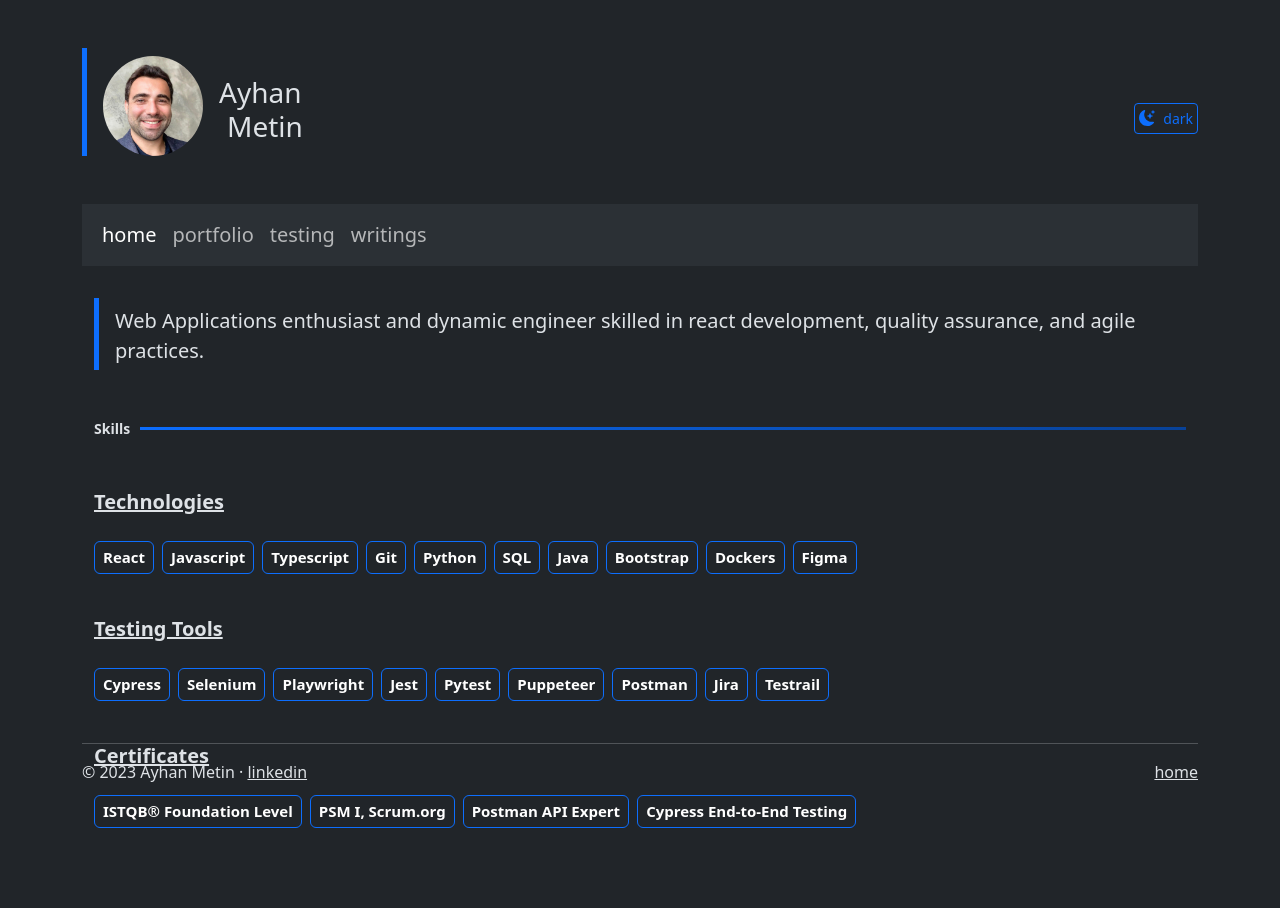
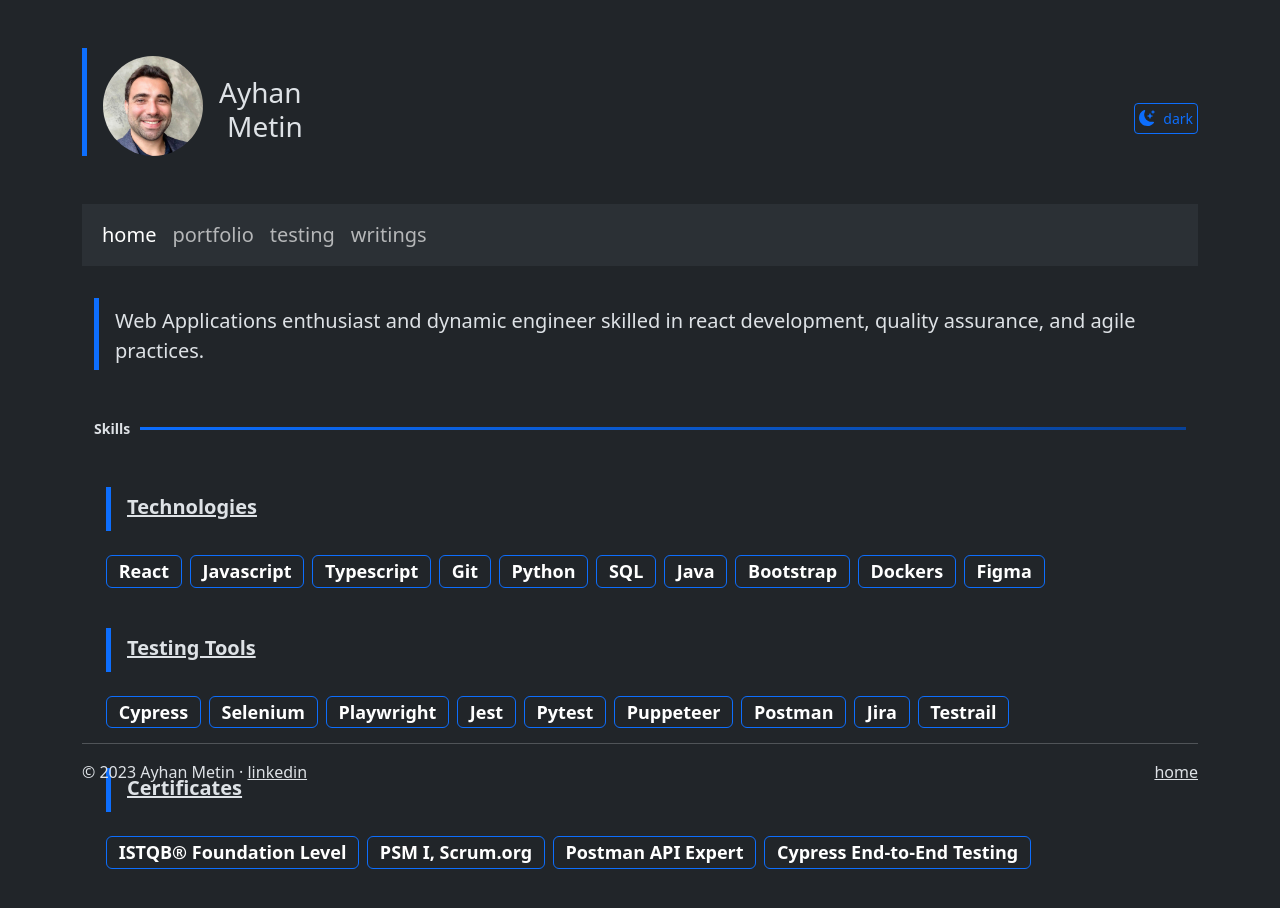
Before and after one commit to ayhanmetin/portfolio, a React (Vite) app: page / in a window 1280 px wide. Shown: the top 908 px of the page. Built offline with nearby package versions, Linux system fonts and the light colour scheme.

Commit message:
initial commit

```diff
--- a/src/components/Skills.jsx
+++ b/src/components/Skills.jsx
@@ -3,92 +3,68 @@ import React from 'react';
 export default function Skills() {
   return (
     <>
-      <div className='container mt-5 m-0 p-0 fs-5 text'>
-        <div className='mt-2 d-block fs-5 text fw-semibold text-decoration-underline'>
-          Technologies
+      <div className='container mt-5'>
+        <div className='text-start mb-0 pt-2 border-start ps-3 p-1 border-5 border-primary'>
+          <h2 className='fs-5 fw-semibold text-decoration-underline '>
+            Technologies
+          </h2>
         </div>
-        <div className='m-0 p-0 d-flex gap-2 py-4'>
-          <span className='badge p-2 text-bg-dark border border-primary'>
-            React
-          </span>
-          <span className='badge p-2 text-bg-dark border border-primary'>
+        <div className='d-flex flex-wrap gap-2 py-4 fs-4 text'>
+          <span className='badge bg-dark border border-primary'>React</span>
+          <span className='badge bg-dark border border-primary'>
             Javascript
           </span>
-          <span className='badge p-2 text-bg-dark border border-primary'>
+          <span className='badge bg-dark border border-primary'>
             Typescript
           </span>
-          <span className='badge p-2 text-bg-dark border border-primary'>
-            Git
-          </span>
-          <span className='badge p-2 text-bg-dark border border-primary'>
-            Python
-          </span>
-          <span className='badge p-2 text-bg-dark border border-primary'>
-            SQL
-          </span>
-          <span className='badge p-2 text-bg-dark border border-primary'>
-            Java
-          </span>
-          <span className='badge p-2 text-bg-dark border border-primary'>
-            Bootstrap
-          </span>
-          <span className='badge p-2 text-bg-dark border border-primary'>
-            Dockers
-          </span>
-          <span className='badge p-2 text-bg-dark border border-primary'>
-            Figma
-          </span>
+          <span className='badge bg-dark border border-primary'>Git</span>
+          <span className='badge bg-dark border border-primary'>Python</span>
+          <span className='badge bg-dark border border-primary'>SQL</span>
+          <span className='badge bg-dark border border-primary'>Java</span>
+          <span className='badge bg-dark border border-primary'>Bootstrap</span>
+          <span className='badge bg-dark border border-primary'>Dockers</span>
+          <span className='badge bg-dark border border-primary'>Figma</span>
         </div>
       </div>
-      <div className='container mt-3 m-0 p-0 fs-5 text'>
-        <div className='mt-2 d-block fs-5 text fw-semibold text-decoration-underline'>
-          Testing Tools
+
+      <div className='container mt-3 fs-4 text'>
+        <div className='text-start mb-0 pt-2 border-start ps-3 p-1 border-5 border-primary '>
+          <h2 className='fs-5 fw-semibold text-decoration-underline'>
+            Testing Tools
+          </h2>
         </div>
-        <div className='m-0 p-0 d-flex gap-2 py-4'>
-          <span className='badge p-2 text-bg-dark border border-primary'>
-            Cypress
-          </span>
-          <span className='badge p-2 text-bg-dark border border-primary'>
-            Selenium
-          </span>
-          <span className='badge p-2 text-bg-dark border border-primary'>
+        <div className='d-flex flex-wrap gap-2 py-4'>
+          <span className='badge bg-dark border border-primary'>Cypress</span>
+          <span className='badge bg-dark border border-primary'>Selenium</span>
+          <span className='badge bg-dark border border-primary'>
             Playwright
           </span>
-          <span className='badge p-2 text-bg-dark border border-primary'>
-            Jest
-          </span>
-          <span className='badge p-2 text-bg-dark border border-primary'>
-            Pytest
-          </span>
-          <span className='badge p-2 text-bg-dark border border-primary'>
-            Puppeteer
-          </span>
-          <span className='badge p-2 text-bg-dark border border-primary'>
-            Postman
-          </span>
-          <span className='badge p-2 text-bg-dark border border-primary'>
-            Jira
-          </span>
-          <span className='badge p-2 text-bg-dark border border-primary'>
-            Testrail
-          </span>
+          <span className='badge bg-dark border border-primary'>Jest</span>
+          <span className='badge bg-dark border border-primary'>Pytest</span>
+          <span className='badge bg-dark border border-primary'>Puppeteer</span>
+          <span className='badge bg-dark border border-primary'>Postman</span>
+          <span className='badge bg-dark border border-primary'>Jira</span>
+          <span className='badge bg-dark border border-primary'>Testrail</span>
         </div>
       </div>
-      <div className='container mt-3 m-0 p-0 fs-5 text'>
-        <div className='mt-2 d-block fs-5 text fw-semibold text-decoration-underline'>
-          Certificates
+
+      <div className='container mt-3 fs-4 text'>
+        <div className='text-start mb-0 pt-2 border-start ps-3 p-1 border-5 border-primary '>
+          <h2 className='fs-5 fw-semibold text-decoration-underline'>
+            Certificates
+          </h2>
         </div>
-        <div className='m-0 p-0 d-flex gap-2 py-4'>
-          <span className='badge p-2 text-bg-dark border border-primary'>
+        <div className='d-flex flex-wrap gap-2 py-4'>
+          <span className='badge bg-dark border border-primary'>
             ISTQB® Foundation Level
           </span>
-          <span className='badge p-2 text-bg-dark border border-primary'>
+          <span className='badge bg-dark border border-primary'>
             PSM I, Scrum.org
           </span>
-          <span className='badge p-2 text-bg-dark border border-primary'>
+          <span className='badge bg-dark border border-primary'>
             Postman API Expert
           </span>
-          <span className='badge p-2 text-bg-dark border border-primary'>
+          <span className='badge bg-dark border border-primary'>
             Cypress End-to-End Testing
           </span>
         </div>
```
